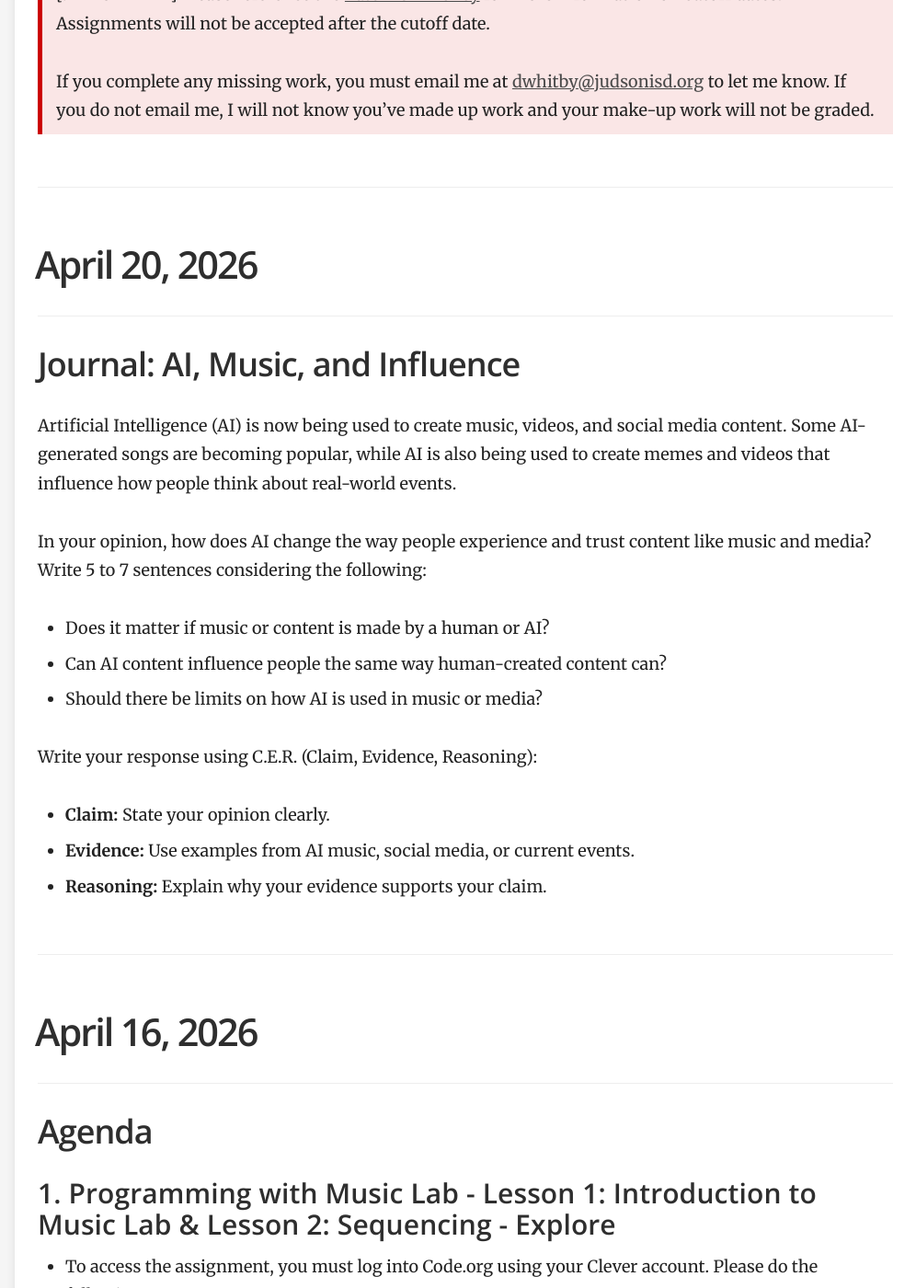
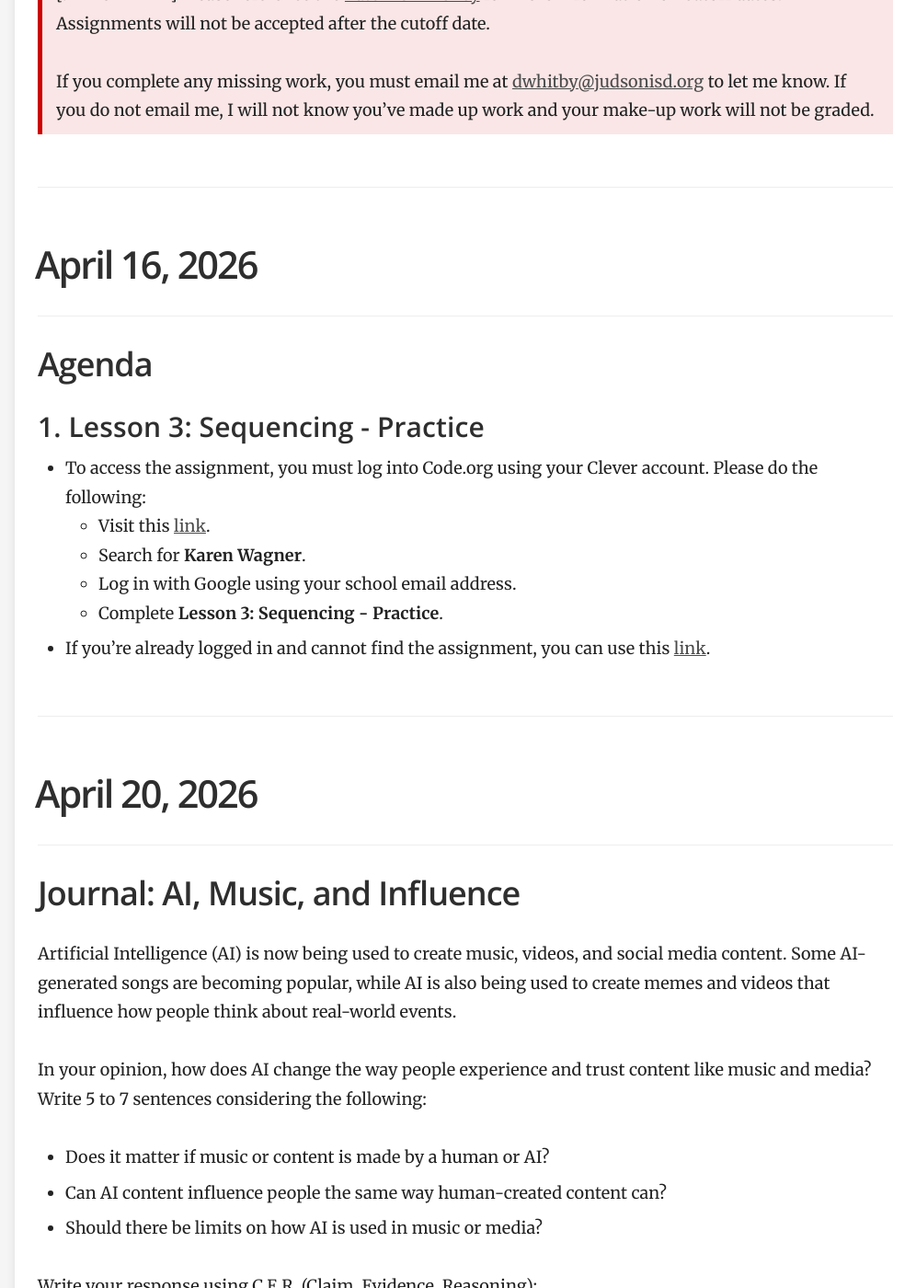
Before and after one commit to mswhitby/classroom, a Jekyll site: the page built from _docs/classes/1st.md, in a window 1280 px wide and 1400 px high, scrolled down 1411 px. Shown: the whole window at 92% size, without its empty margins (284-1280 px from the left). Built offline with Jekyll 4.4.1, drawn with Linux system fonts in a browser that asks for light colours; some of the changed text lies outside the part shown.

Commit message:
Updated lessons

```diff
--- a/_docs/classes/1st.md
+++ b/_docs/classes/1st.md
@@ -129,6 +129,22 @@ order: 1
 
 
 
+# April 16, 2026
+
+## Agenda
+
+### 1. Lesson 3: Sequencing - Practice
+
+- To access the assignment, you must log into Code.org using your Clever account. Please do the following:
+    - Visit this [link](https://clever.com/oauth/district-picker?client_id=2f27405716644a951b23&redirect_uri=https%3A%2F%2Fstudio.code.org%2Fusers%2Fauth%2Fclever%2Fcallback&response_type=code&state=ede33ff61289cf32708a0f54079cdd23e31d0b0a02b0e0e8).
+    - Search for **Karen Wagner**.
+    - Log in with Google using your school email address.
+    - Complete **Lesson 3: Sequencing - Practice**.
+
+- If you're already logged in and cannot find the assignment, you can use this [link](https://studio.code.org/courses/programming-with-music-lab-2025/units/1/lessons/3/levels/1).
+
+----
+
 # April 20, 2026
 
 ## Journal: AI, Music, and Influence
@@ -157,7 +173,7 @@ Write your response using C.E.R. (Claim, Evidence, Reasoning):
     - Visit this [link](https://clever.com/oauth/district-picker?client_id=2f27405716644a951b23&redirect_uri=https%3A%2F%2Fstudio.code.org%2Fusers%2Fauth%2Fclever%2Fcallback&response_type=code&state=ede33ff61289cf32708a0f54079cdd23e31d0b0a02b0e0e8).
     - Search for **Karen Wagner**.
     - Log in with Google using your school email address.
-    - Complete **esson 1: Introduction to Music Lab & Lesson 2: Sequencing - Explore**.
+    - Complete **Lesson 1: Introduction to Music Lab & Lesson 2: Sequencing - Explore**.
 
 - If you're already logged in and cannot find the assignment, you can use this [link](https://studio.code.org/courses/programming-with-music-lab-2025/units/1/lessons/1/levels/1).
 
```
